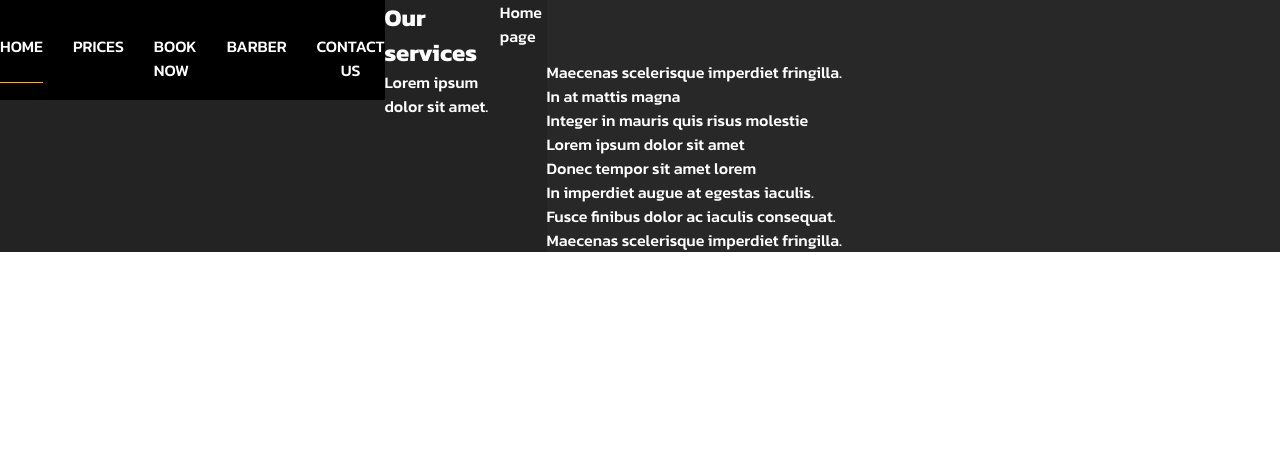
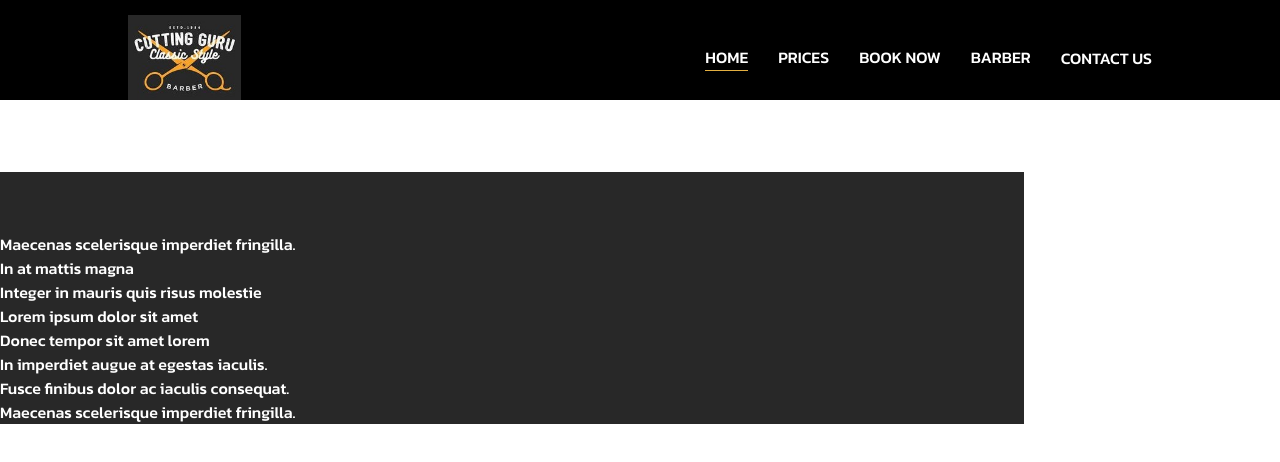
Before and after one commit to steamCorn/Barbershop-project, a React (Create React App) app: page /prices in a window 1280 px wide. Shown: the top 462 px of the page. Built offline with nearby package versions, Linux system fonts and the light colour scheme.

Commit message:
price page

```diff
--- a/src/components/price/PriceComponent.jsx
+++ b/src/components/price_list/PriceListComponent.jsx
@@ -1,9 +1,16 @@
 import React from "react";
-import "./priceConponent.css";
+import "./price-list.css";
 
-const PricesComponent = () => {
+const PriceListComponent = () => {
     return (
-        <div className="priceComponentWrap">
+        <div className="price-list-wraper">
+
+
+
+
+
+
+
             <ul>
                 <li>Maecenas scelerisque imperdiet fringilla.</li>
                 <li>In at mattis magna</li>
@@ -18,4 +25,4 @@ const PricesComponent = () => {
     )
 }
 
-export default PricesComponent;
+export default PriceListComponent;
--- a/src/components/price/priceConponent.css
+++ b/src/components/price_list/price-list.css
@@ -1,4 +1,4 @@
-.priceComponentWrap{
+.price-list-wraper{
     padding-top: 60px;
     width: 100%;
     max-width: 1024px;
--- a/src/pages/home/Home.jsx
+++ b/src/pages/home/Home.jsx
@@ -2,7 +2,7 @@ import React from "react";
 import "./home.css";
 import Navbar from '../../components/navbar/Navbar';
 import Header from '../../components/header/Header';
-import PricesComponent from "../../components/price/PriceComponent";
+import PriceListComponent from "../../components/price_list/PriceListComponent";
 
 const Home = () => {
     return (
@@ -11,8 +11,8 @@ const Home = () => {
                 <Navbar />
                 <Header />
             </section>
-            <section className="barber-price">
-                <PricesComponent />
+            <section id="barber-price">
+                <PriceListComponent />
             </section>
         </>
 
--- a/src/pages/home/home.css
+++ b/src/pages/home/home.css
@@ -1,4 +1,4 @@
-.barber-price{
+#barber-price{
     background-color: rgb(35, 35, 35);
     display: flex;
     justify-content: center;
--- a/src/pages/servise/Prices.jsx
+++ b/src/pages/servise/Prices.jsx
@@ -1,21 +1,18 @@
 import React from "react";
 import { Link } from "react-router-dom";
 import Navbar from "../../components/navbar/Navbar";
-import PriceComponent from "../../components/price/PriceComponent";
+import PriceListComponent from "../../components/price_list/PriceListComponent";
 
 const Prices = () => {
     return (
-        <section className="barber-price">
+        <div className="barber-price-page">
             <Navbar />
             <main>
                 <h1>Our services</h1>
                 <p>Lorem ipsum dolor sit amet. </p>
             </main>
-            <nav>
-                <Link to="/">Home page</Link>
-            </nav>
-            <PriceComponent/>
-        </section>
+            <PriceListComponent/>
+        </div>
     )
 }
 
```
